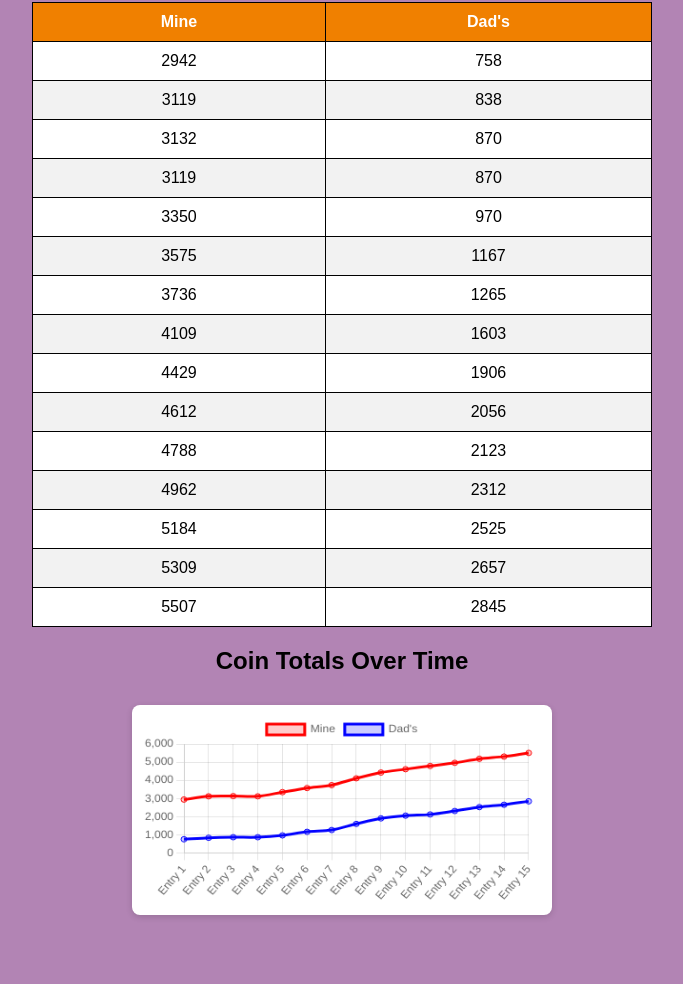
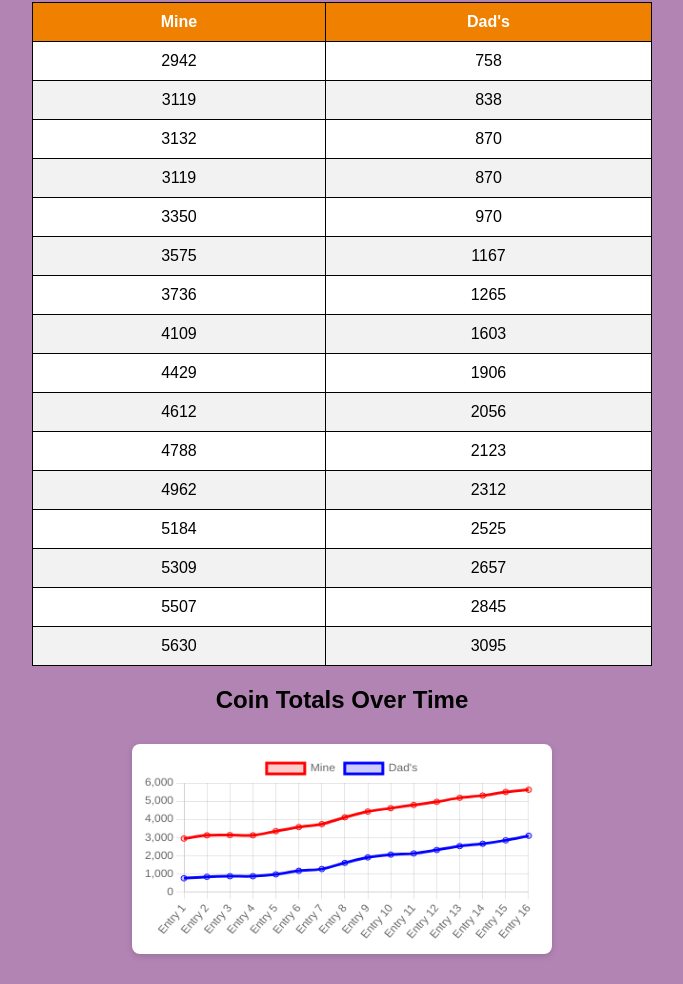
Before and after one commit to mycologybro/mycologybro, a website: page coin.html in a window 1280 px wide. Shown: the part 333-1317 px from the top of the page, without its empty margins (298-981 px from the left). Before the commit the page ends 1278 px from the top, so only its background shows below. Drawn offline with nearby package versions, Linux system fonts and the light colour scheme.

Commit message:
Update coin.html

```diff
--- a/coin.html
+++ b/coin.html
@@ -94,6 +94,7 @@
       <tr><td>5184</td><td>2525</td></tr>
       <tr><td>5309</td><td>2657</td></tr>
       <tr><td>5507</td><td>2845</td></tr>
+      <tr><td>5630</td><td>3095</td></tr>
     </tbody>
   </table>
 
```
